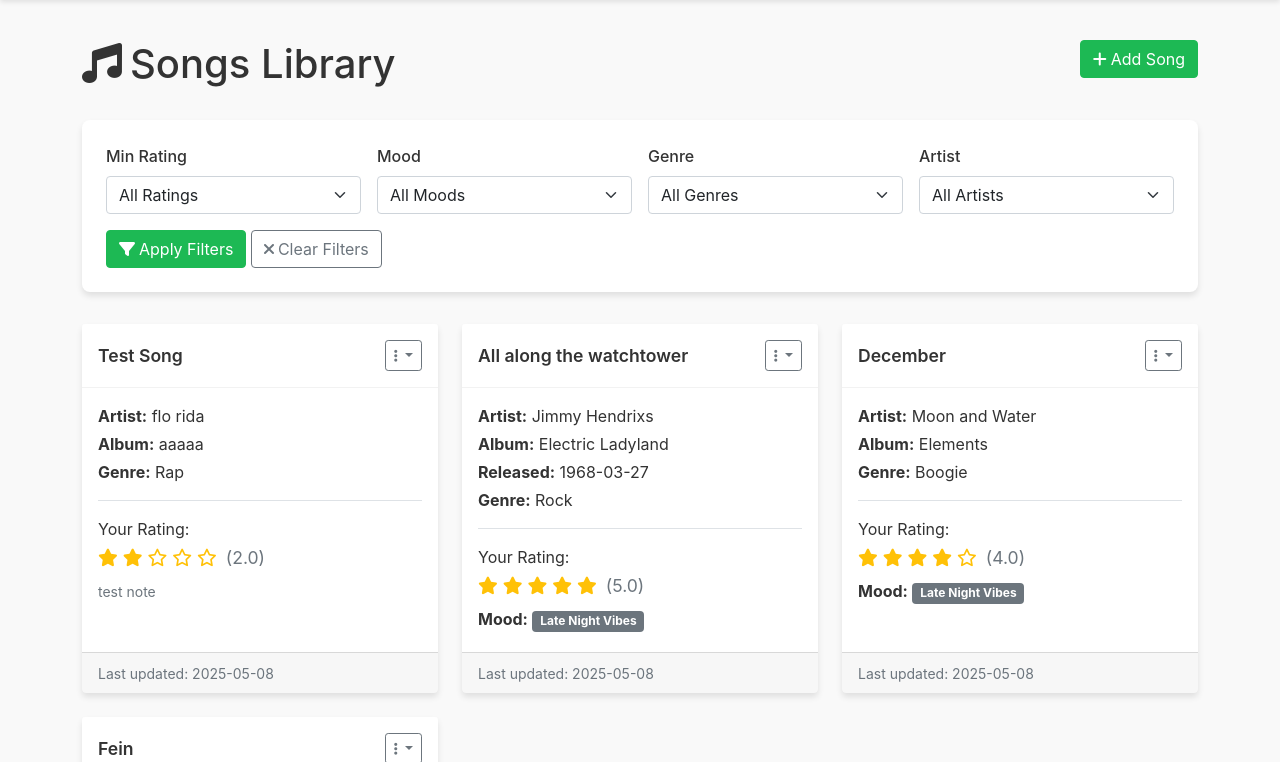
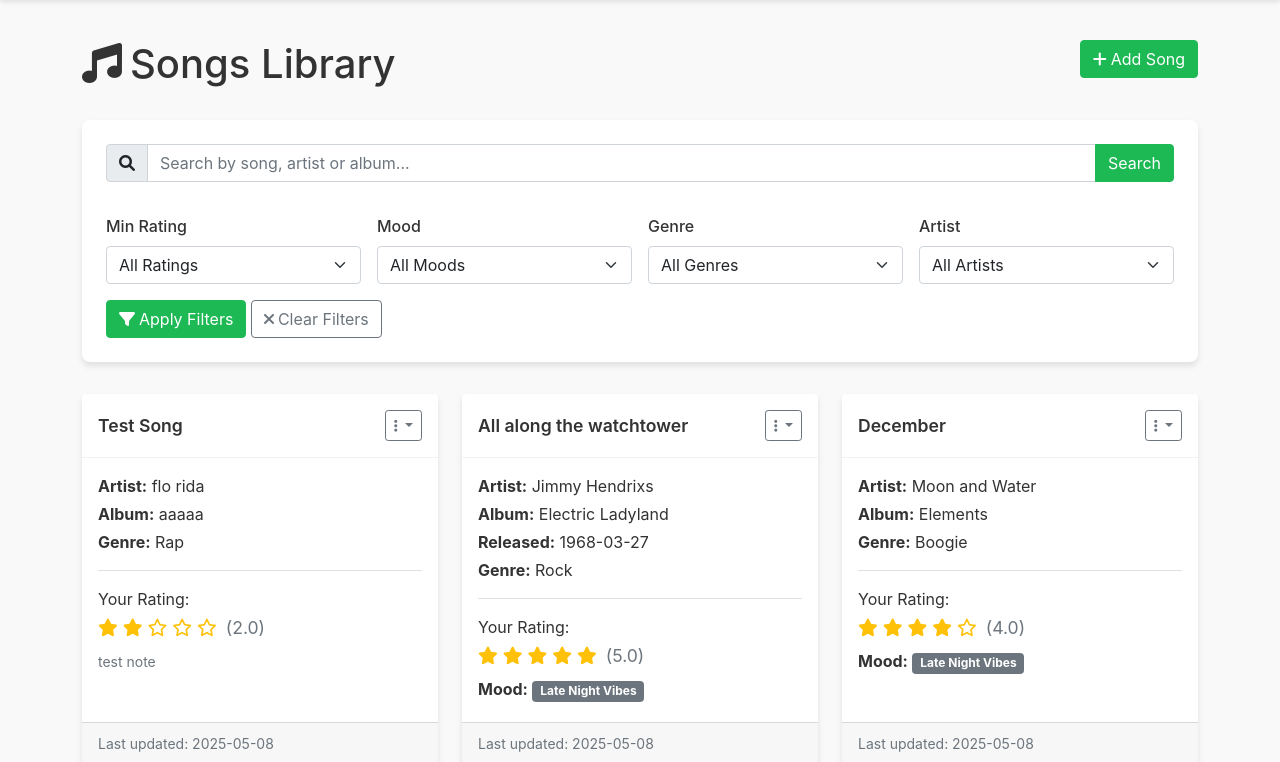
Before and after one commit to jsandish/TapeDeck, a Flask app: page /songs in a window 1280 px wide. Shown: the part 62-824 px from the top of the page. Run offline with Flask 3, Linux system fonts and the light colour scheme; a user stored in the database is signed in.

Commit message:
Final Updates

```diff
--- a/routes.py
+++ b/routes.py
@@ -148,12 +148,24 @@ def songs():
     mood_filter = request.args.get('mood_id')
     genre_filter = request.args.get('genre')
     artist_filter = request.args.get('artist_id')
+    search_query = request.args.get('search', '').strip()
 
     # Base query - get all songs with user's ratings if they exist
     query = db.session.query(Song, SongRating).\
         outerjoin(SongRating, (Song.song_id == SongRating.song_id) &
                  (SongRating.user_id == current_user.user_id)).\
-        join(Artist)
+        join(Artist).\
+        outerjoin(Album)  # Join with Album to allow searching by album name
+
+    # Apply search if provided
+    if search_query:
+        query = query.filter(
+            or_(
+                Song.song_name.ilike(f'%{search_query}%'),
+                Artist.artist_name.ilike(f'%{search_query}%'),
+                Album.album_name.ilike(f'%{search_query}%')
+            )
+        )
 
     # Apply filters if provided
     if rating_filter:
@@ -181,6 +193,9 @@ def songs():
     # Get all genres for the filter dropdown (unique values)
     genres = db.session.query(Song.genre).distinct().filter(Song.genre.isnot(None)).all()
 
+    # Get the count of results for display
+    results_count = len(results)
+
     # Prepare a form for adding songs to playlists
     add_to_playlist_form = AddToPlaylistForm()
     add_to_playlist_form.playlist_id.choices = [
@@ -194,10 +209,12 @@ def songs():
     return render_template(
         'songs.html',
         results=results,
+        results_count=results_count,
         moods=moods,
         artists=artists,
         genres=genres,
-        add_to_playlist_form=add_to_playlist_form
+        add_to_playlist_form=add_to_playlist_form,
+        search_query=search_query
     )
 
 @bp.route('/songs/add', methods=['GET', 'POST'])
--- a/templates/songs.html
+++ b/templates/songs.html
@@ -37,6 +37,20 @@
 <!-- Filter Section -->
 <div class="filter-section">
     <form action="{{ url_for('routes.songs') }}" method="GET" class="row g-3">
+        <!-- Search Box -->
+        <div class="col-12">
+            <div class="input-group mb-3">
+                <span class="input-group-text"><i class="fas fa-search"></i></span>
+                <input type="text" class="form-control" name="search" id="search" placeholder="Search by song, artist or album..." value="{{ request.args.get('search', '') }}">
+                <button class="btn btn-primary" type="submit">Search</button>
+                {% if request.args.get('search') %}
+                <a href="{{ url_for('routes.songs', rating=request.args.get('rating'), mood_id=request.args.get('mood_id'), genre=request.args.get('genre'), artist_id=request.args.get('artist_id')) }}" class="btn btn-outline-secondary">
+                    <i class="fas fa-times"></i>
+                </a>
+                {% endif %}
+            </div>
+        </div>
+
         <div class="col-md-3">
             <label for="rating" class="form-label">Min Rating</label>
             <select class="form-select" name="rating" id="rating">
@@ -85,6 +99,17 @@
         </div>
     </form>
 </div>
+
+<!-- Search Results Indicator -->
+{% if search_query %}
+<div class="alert alert-info search-results-indicator">
+    <i class="fas fa-info-circle me-2"></i>
+    Found <strong>{{ results_count }}</strong> result{% if results_count != 1 %}s{% endif %} for "<strong>{{ search_query }}</strong>"
+    <a href="{{ url_for('routes.songs', rating=request.args.get('rating'), mood_id=request.args.get('mood_id'), genre=request.args.get('genre'), artist_id=request.args.get('artist_id')) }}" class="float-end">
+        <i class="fas fa-times"></i> Clear search
+    </a>
+</div>
+{% endif %}
 
 <!-- Songs List -->
 <div class="row row-cols-1 row-cols-md-2 row-cols-lg-3 g-4">
@@ -224,6 +249,127 @@
                 songIdInput.value = songId;
             });
         }
+
+        // Focus on search box when page loads if empty
+        const searchBox = document.getElementById('search');
+        if (searchBox && searchBox.value === '') {
+            // Add a slight delay to ensure the page is fully loaded
+            setTimeout(() => {
+                searchBox.focus();
+            }, 100);
+        }
+
+        // Add keyboard shortcut (Ctrl+F or Cmd+F) to focus search box
+        document.addEventListener('keydown', function(e) {
+            if ((e.ctrlKey || e.metaKey) && e.key === 'f') {
+                // Only prevent default if we're not already in the search box
+                if (document.activeElement !== searchBox) {
+                    e.preventDefault();
+                    searchBox.focus();
+                    searchBox.select();
+                }
+            }
+
+            // Press Escape to clear search
+            if (e.key === 'Escape' && document.activeElement === searchBox && searchBox.value !== '') {
+                searchBox.value = '';
+                searchBox.form.submit();
+            }
+        });
+
+        // Highlight search terms in results if there's a search query
+        const searchQuery = '{{ search_query }}';
+        if (searchQuery) {
+            const terms = searchQuery.toLowerCase().split(' ').filter(term => term.length > 2);
+            if (terms.length > 0) {
+                // Find all text in song cards
+                const songCards = document.querySelectorAll('.song-card');
+                songCards.forEach(card => {
+                    const textNodes = getTextNodes(card);
+                    textNodes.forEach(node => {
+                        terms.forEach(term => {
+                            highlightText(node, term);
+                        });
+                    });
+                });
+            }
+        }
+
+        // Function to get all text nodes in an element
+        function getTextNodes(element) {
+            const textNodes = [];
+            const walker = document.createTreeWalker(
+                element,
+                NodeFilter.SHOW_TEXT,
+                null,
+                false
+            );
+
+            let node;
+            while (node = walker.nextNode()) {
+                if (node.nodeValue.trim() !== '') {
+                    textNodes.push(node);
+                }
+            }
+
+            return textNodes;
+        }
+
+        // Function to highlight text in a node
+        function highlightText(node, term) {
+            const text = node.nodeValue;
+            const lowerText = text.toLowerCase();
+            const index = lowerText.indexOf(term.toLowerCase());
+
+            if (index >= 0) {
+                const span = document.createElement('span');
+                span.className = 'search-highlight';
+
+                const before = document.createTextNode(text.substring(0, index));
+                const match = document.createTextNode(text.substring(index, index + term.length));
+                const after = document.createTextNode(text.substring(index + term.length));
+
+                span.appendChild(match);
+
+                const parent = node.parentNode;
+                parent.replaceChild(after, node);
+                parent.insertBefore(span, after);
+                parent.insertBefore(before, span);
+            }
+        }
     });
 </script>
 {% endblock %}
+
+<style>
+    .rating-stars {
+        color: #ffc107;
+    }
+    .song-card {
+        transition: all 0.2s ease;
+    }
+    .song-card:hover {
+        box-shadow: 0 5px 15px rgba(0,0,0,0.1);
+    }
+    .filter-section {
+        background-color: #f8f9fa;
+        border-radius: 5px;
+        padding: 15px;
+        margin-bottom: 20px;
+    }
+    .search-box {
+        margin-bottom: 15px;
+    }
+    .search-box .form-control:focus {
+        box-shadow: none;
+        border-color: #80bdff;
+    }
+    .search-results-indicator {
+        font-size: 0.9rem;
+        margin-bottom: 15px;
+    }
+    .search-highlight {
+        background-color: rgba(255, 193, 7, 0.3);
+        padding: 0 2px;
+    }
+</style>
```
Also changed, not shown: instance/tapedeck.db.
